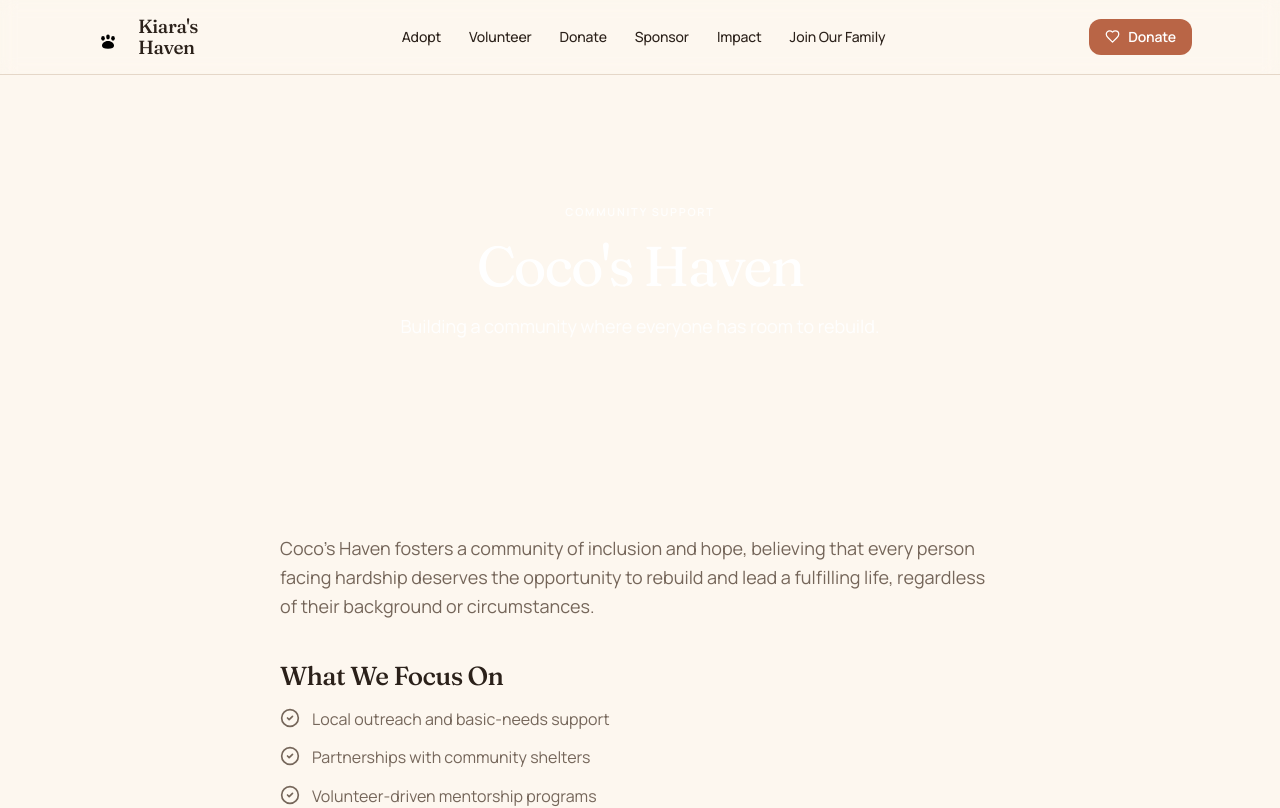
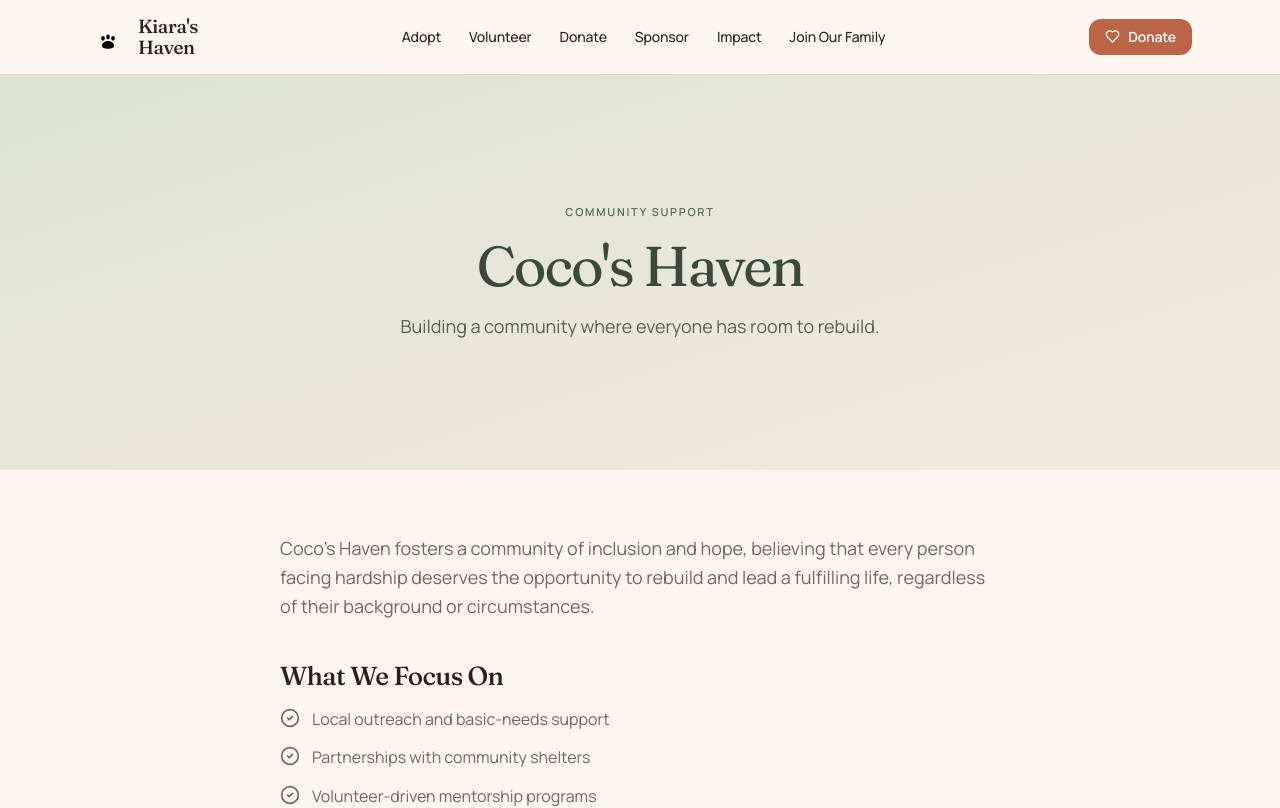
Before and after one commit to cherimedz/Kiara-s-Haven-Website, a Next.js app: page /cocos-haven in a window 1280 px wide. Shown: the top 808 px of the page. Built offline with nearby package versions, Linux system fonts and the light colour scheme.

Commit message:
feat: pale haven surface with deep haven ink for sub-page heroes

```diff
--- a/app/components/ui/PageHero.jsx
+++ b/app/components/ui/PageHero.jsx
@@ -1,23 +1,27 @@
-const gradients = {
-  simba: "from-simba-from to-simba-to",
-  sebastian: "from-sebastian-from to-sebastian-to",
-  coco: "from-coco-from to-coco-to",
-  princess: "from-princess-from to-princess-to",
+/* Pale haven surface with deep haven ink — the same 70/20/10 balance the
+   homepage cards use, so no sub-page becomes a wall of one colour. */
+const themes = {
+  simba: { surface: "from-simba-soft to-simba-wash", ink: "text-simba-deep" },
+  sebastian: { surface: "from-sebastian-soft to-sebastian-wash", ink: "text-sebastian-deep" },
+  coco: { surface: "from-coco-soft to-coco-wash", ink: "text-coco-deep" },
+  princess: { surface: "from-princess-soft to-princess-wash", ink: "text-princess-deep" },
 };
 
 export default function PageHero({ theme, focus, orgName, tagline }) {
+  const t = themes[theme];
+
   return (
     <section
-      className={`bg-gradient-to-br ${gradients[theme]} px-6 py-24 md:py-32 text-white`}
+      className={`bg-gradient-to-br ${t.surface} ${t.ink} px-6 py-24 md:py-32`}
     >
       <div className="max-w-3xl mx-auto text-center">
-        <p className="font-semibold text-[11px] uppercase tracking-[0.16em] opacity-90 mb-4">
+        <p className="font-semibold text-[11px] uppercase tracking-[0.16em] opacity-80 mb-4">
           {focus}
         </p>
         <h1 className="font-display font-normal text-[clamp(2.5rem,4.5vw,3.5rem)] leading-[1.04] tracking-[-0.035em] mb-4">
           {orgName}
         </h1>
-        <p className="text-[18px] leading-[1.7] opacity-95">{tagline}</p>
+        <p className="text-[18px] leading-[1.7] opacity-85">{tagline}</p>
       </div>
     </section>
   );
```
